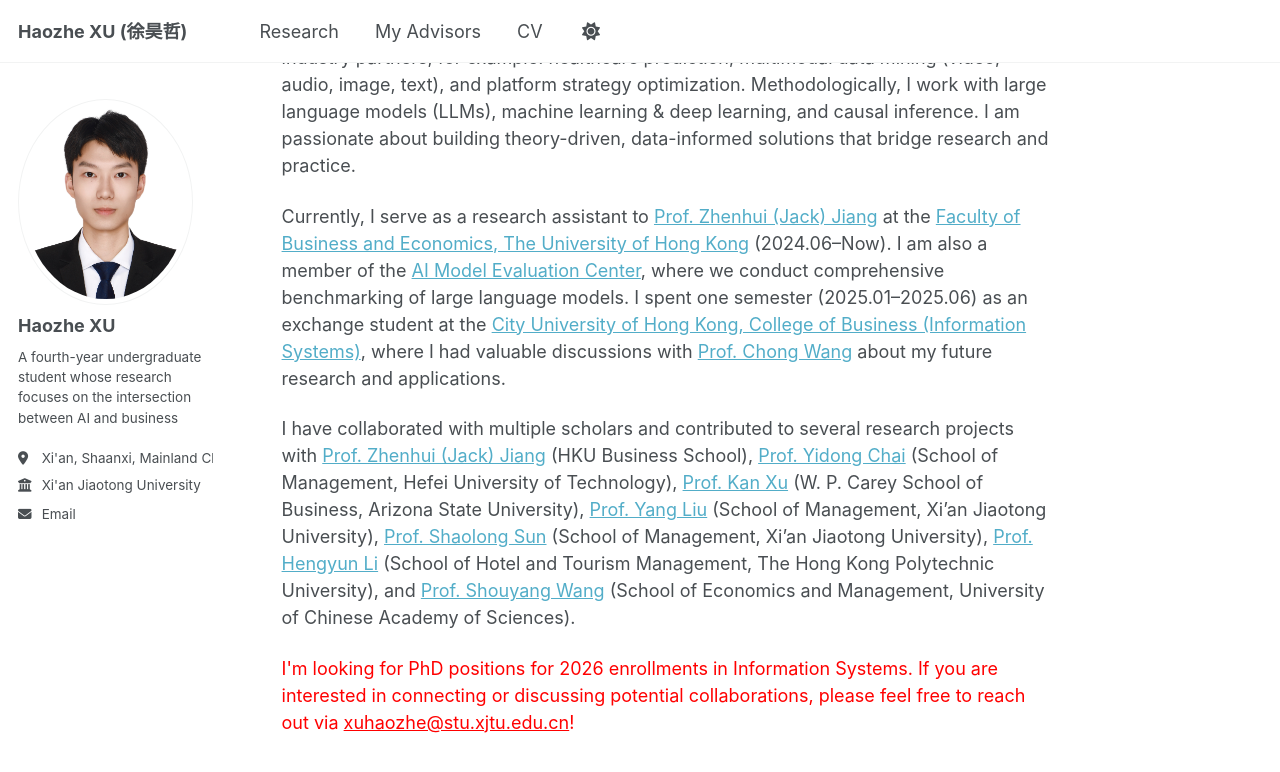
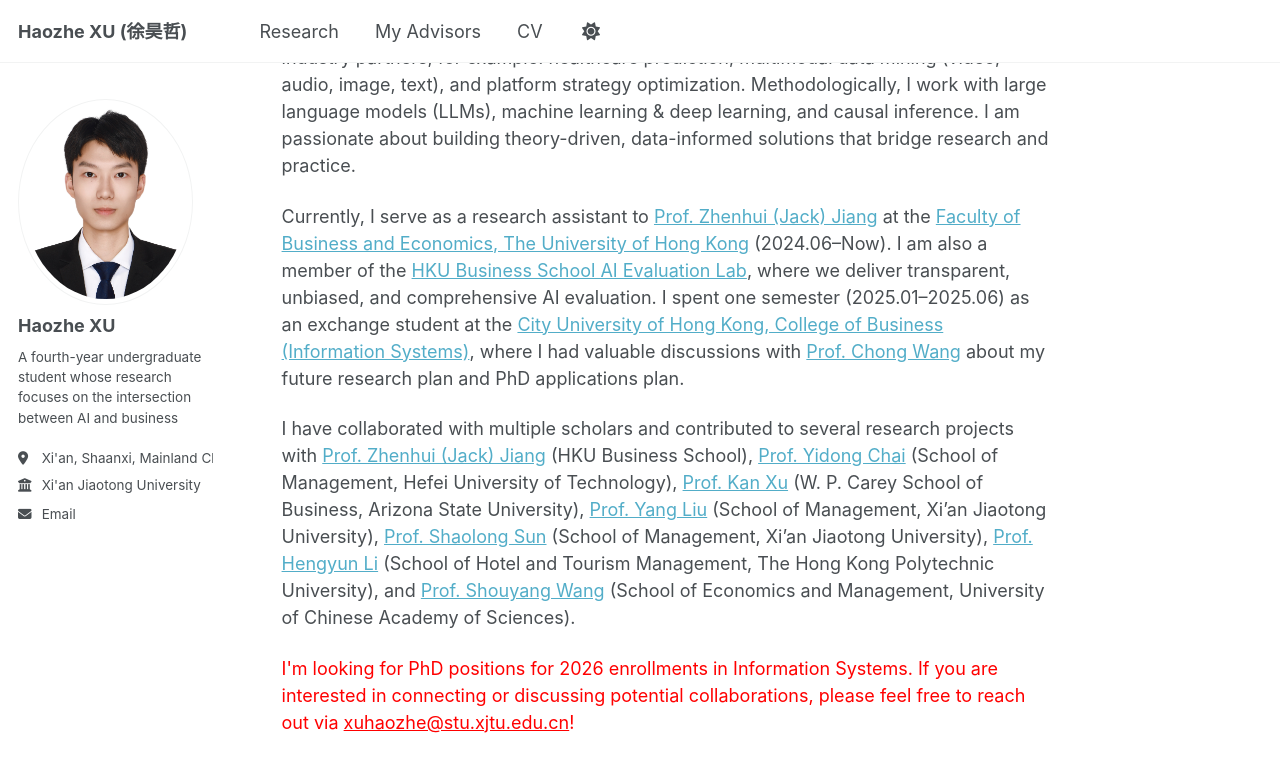
Before and after one commit to XuHaozhe0204/XuHaozhe0204.github.io, a Jekyll site: the page built from _pages/about.md, in a window 1280 px wide and 900 px high, scrolled down 303 px. Shown: the top 772 px of the window. Built offline with Jekyll 4.4.1, drawn with Linux system fonts in a browser that asks for light colours; a script that is not in the unit is left out.

Commit message:
Update about.md

```diff
--- a/_pages/about.md
+++ b/_pages/about.md
@@ -14,7 +14,8 @@
 
 My research lies at the intersection of AI and business. I design novel deep learning algorithms that enhance both predictive and prescriptive performance, informed by behavioral insights. I apply these approaches to real-world datasets in collaboration with industry partners, for example: healthcare prediction, multimodal data mining (video, audio, image, text), and platform strategy optimization. Methodologically, I work with large language models (LLMs), machine learning & deep learning, and causal inference. I am passionate about building theory-driven, data-informed solutions that bridge research and practice.
 
-Currently, I serve as a research assistant to [Prof. Zhenhui (Jack) Jiang](https://www.hkubs.hku.hk/people/zhenhui-jack-jiang/) at the [Faculty of Business and Economics, The University of Hong Kong](https://www.hkubs.hku.hk/) (2024.06–Now). I am also a member of the [AI Model Evaluation Center](https://www.hkubs.hku.hk/aimodelrankings_en/), where we conduct comprehensive benchmarking of large language models. I spent one semester (2025.01–2025.06) as an exchange student at the [City University of Hong Kong, College of Business (Information Systems)](https://www.cb.cityu.edu.hk/IS/), where I had valuable discussions with [Prof. Chong Wang](https://www.cb.cityu.edu.hk/profile/chonwang) about my future research and applications.
+Currently, I serve as a research assistant to [Prof. Zhenhui (Jack) Jiang](https://www.hkubs.hku.hk/people/zhenhui-jack-jiang/) at the [Faculty of Business and Economics, The University of Hong Kong](https://www.hkubs.hku.hk/) (2024.06–Now). I am also a member of the [HKU Business School
+AI Evaluation Lab](https://www.hkubs.hku.hk/aimodelrankings_en/), where we deliver transparent, unbiased, and comprehensive AI evaluation. I spent one semester (2025.01–2025.06) as an exchange student at the [City University of Hong Kong, College of Business (Information Systems)](https://www.cb.cityu.edu.hk/IS/), where I had valuable discussions with [Prof. Chong Wang](https://www.cb.cityu.edu.hk/profile/chonwang) about my future research plan and PhD applications plan.
 
 I have collaborated with multiple scholars and contributed to several research projects with [Prof. Zhenhui (Jack) Jiang](https://www.hkubs.hku.hk/people/zhenhui-jack-jiang/) (HKU Business School), [Prof. Yidong Chai](https://www.hfut.edu.cn/glxyen/info/1073/1501.htm) (School of Management, Hefei University of Technology), [Prof. Kan Xu](https://kanxu526.github.io/) (W. P. Carey School of Business, Arizona State University), [Prof. Yang Liu](https://gr.xjtu.edu.cn/web/0020200607) (School of Management, Xi’an Jiaotong University), [Prof. Shaolong Sun](http://gr.xjtu.edu.cn/web/sunshaolong) (School of Management, Xi’an Jiaotong University), [Prof. Hengyun Li](https://hengyunli.github.io/) (School of Hotel and Tourism Management, The Hong Kong Polytechnic University), and [Prof. Shouyang Wang](https://people.ucas.ac.cn/~sywang) (School of Economics and Management, University of Chinese Academy of Sciences).
 
```
